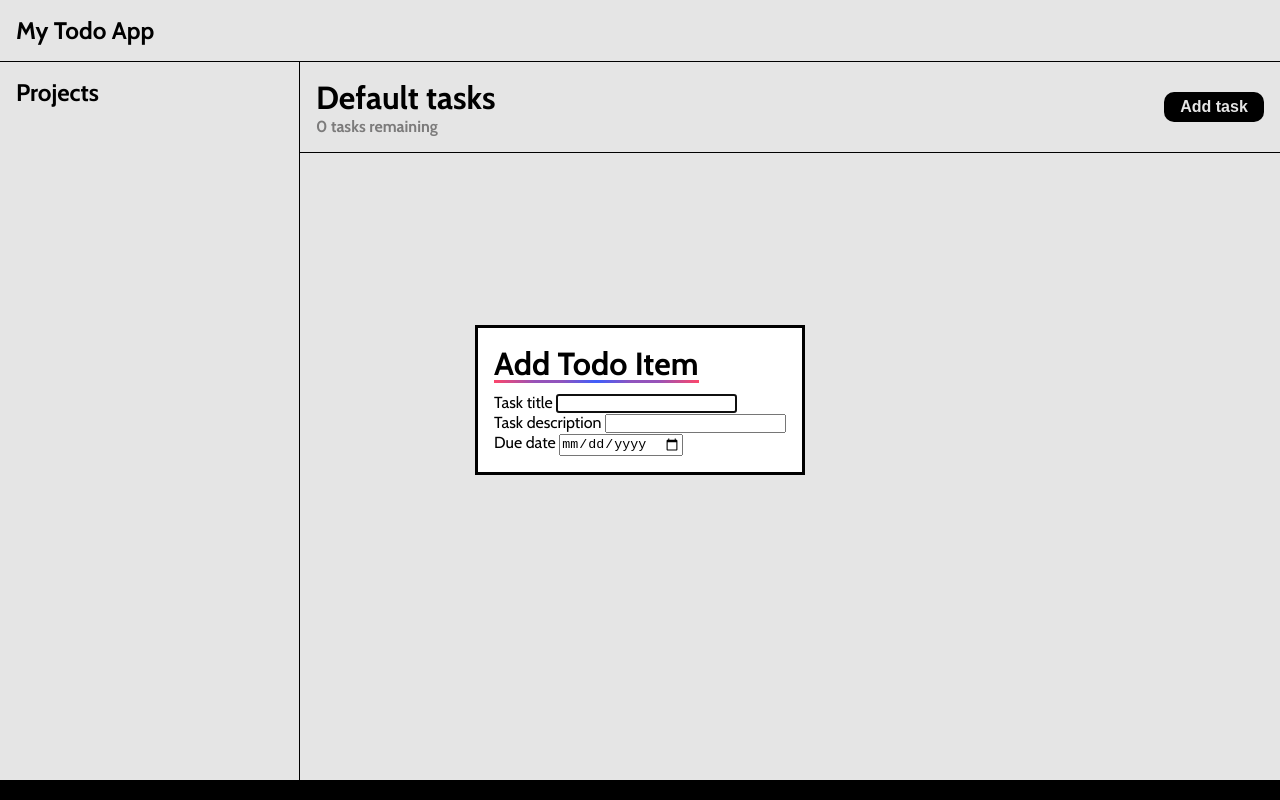
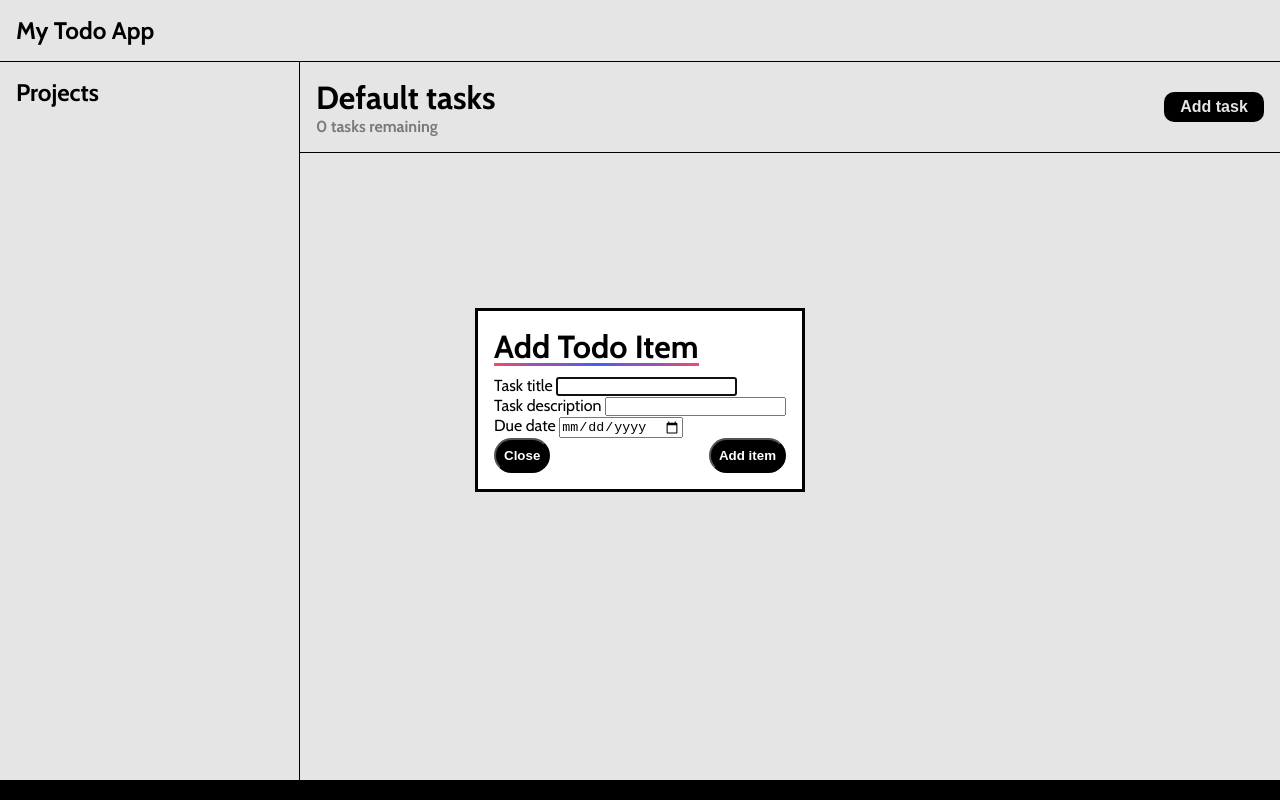
Before and after one commit to ShurjeelCS/todo-list, a website built with webpack: page src/template.html in a window 1280 px wide. Both pictures are taken after a click on the button "Add task". Built offline with nearby package versions, Linux system fonts and the light colour scheme.

Commit message:
added dialog buttons

```diff
--- a/src/index.js
+++ b/src/index.js
@@ -10,6 +10,11 @@ const addTask = document.querySelector(".add");
 
 const dialog = document.querySelector(".dialog");
 
+const close = document.querySelector("#close");
+close.addEventListener("click", () => {
+    dialog.close();
+});
+
 addTask.addEventListener("click", () => {
     dialog.showModal();
 });
--- a/src/styles.css
+++ b/src/styles.css
@@ -166,3 +166,16 @@ footer {
     background: #3F5EFB;
     background: radial-gradient(circle, rgba(63, 94, 251, 1) 0%, rgba(143, 84, 190, 1) 34%, rgba(148, 83, 186, 1) 51%, rgba(151, 83, 184, 1) 60%, rgba(252, 70, 107, 1) 100%);
 }
+
+.dialog div {
+    display: flex;
+    justify-content: space-between;
+}
+
+.dialog button {
+    padding: 0.5rem;
+    border-radius: 10rem;
+    background-color: black;
+    color: white;
+    font-weight: 600;
+}
--- a/src/template.html
+++ b/src/template.html
@@ -56,6 +56,12 @@
             <br>
             <label for="date">Due date</label>
             <input type="date" name="date" id="date" />
+            <br>
+            <div>
+                <button id="close">Close</buttton>
+                <button id="addItem">Add item</button>
+            </div>
+
         </dialog>
 
 
```
